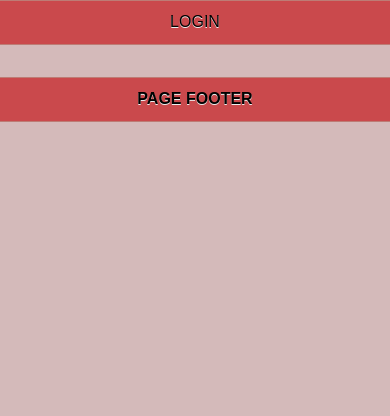
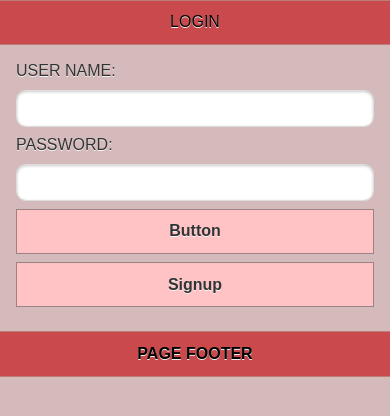
Before and after one commit to cardosovictorr/First_Application_CrossPlat, a website: page www/index.html in a window 390 px wide. Drawn offline with Linux system fonts and the light colour scheme; some packages are replaced by stand-ins of ours.

Commit message:
adding the basic input boxes and buttons

```diff
--- a/www/index.html
+++ b/www/index.html
@@ -30,8 +30,17 @@
         </div><!-- /header -->
 
         <div role="main" class="ui-content">
+            <label for="userName">User Name:</label>
+            <input type="text" name="userName" id="userName" value="" autocomplete="off">
 
+            <label for="password">Password:</label>
+            <input type="password" name="password" id="password" value="" autocomplete="off">
 
+            <!-- <a href="#" class="ui-btn">Login</a> -->
+            <button class="ui-btn" id="login_btn">Button</button>
+
+            <!-- <a href="#" class="ui-btn">Signup</a> -->
+            <button class="ui-btn" id="signup_btn">Signup</button>
         </div><!-- /content -->
 
         <div data-role="footer">
@@ -55,7 +64,7 @@
         </div><!-- /footer -->
     </div><!-- /page -->
 
-    <!-- Start of second page -->
+    <!-- Start of third page -->
     <div data-role="page" id="listPage">
 
         <div data-role="header">
--- a/www/js/index.js
+++ b/www/js/index.js
@@ -1,8 +1,8 @@
 document.addEventListener('deviceready', onDeviceReady, false);
 
 function onDeviceReady() {
-    // TESTING GIT ADD AND PUSH
+    // console.log('Running cordova-' + cordova.platformId + '@' + cordova.version);
+    // document.getElementById('deviceready').classList.add('ready');
 
-    console.log('Running cordova-' + cordova.platformId + '@' + cordova.version);
-    document.getElementById('deviceready').classList.add('ready');
+
 }
```
